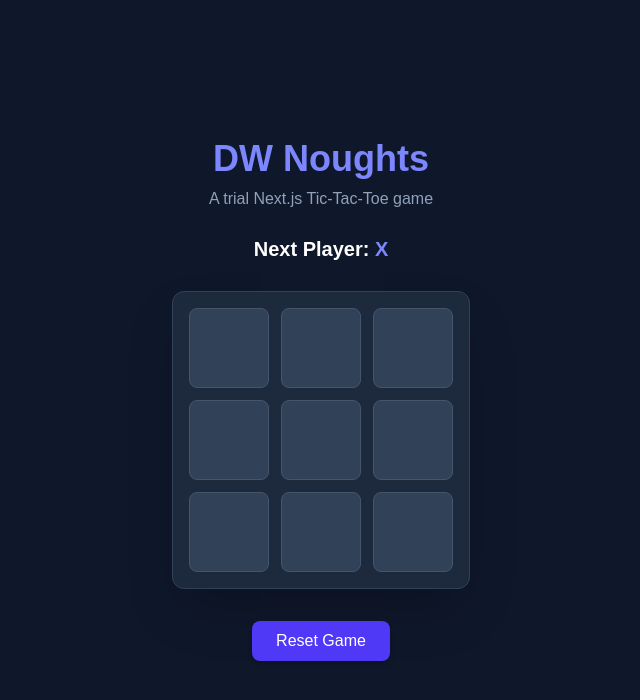
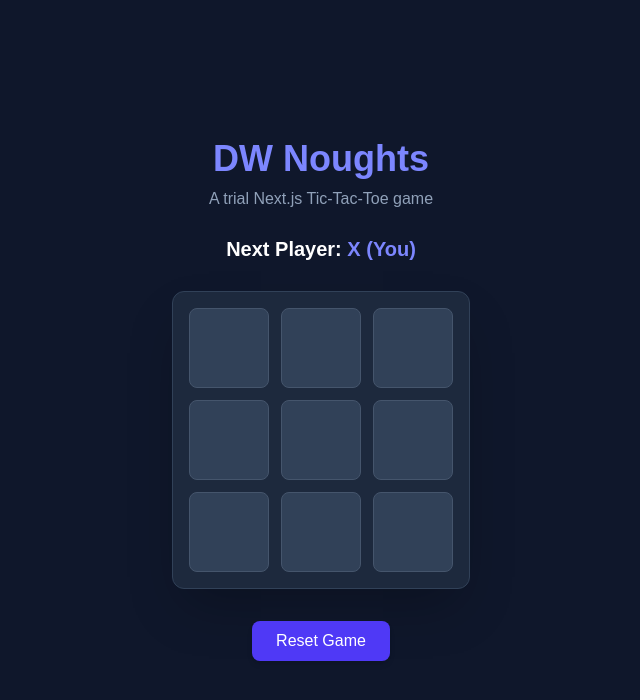
Before and after one commit to Delta-Source-AU/my-trial-app, a Next.js app: page / in a window 1280 px wide. Shown: the top 700 px of the page, without its empty margins (319-959 px from the left). Built offline with nearby package versions, Linux system fonts and the light colour scheme.

Commit message:
Machine Player

```diff
--- a/app/page.tsx
+++ b/app/page.tsx
@@ -1,6 +1,6 @@
 'use client';
 
-import { useState } from 'react';
+import { useState, useEffect } from 'react';
 
 export default function Home() {
   const [board, setBoard] = useState<Array<string | null>>(Array(9).fill(null));
@@ -25,14 +25,80 @@ export default function Home() {
   const winner = calculateWinner(board);
   const isDraw = !winner && board.every((square) => square !== null);
 
+  // Minimax Algorithm to evaluate best computer move
+  const minimax = (
+    currentBoard: Array<string | null>,
+    depth: number,
+    isMaximizing: boolean
+  ): { score: number; index?: number } => {
+    const result = calculateWinner(currentBoard);
+    if (result === 'O') return { score: 10 - depth };
+    if (result === 'X') return { score: depth - 10 };
+    if (currentBoard.every((s) => s !== null)) return { score: 0 };
+
+    const emptyIndices = currentBoard
+      .map((val, idx) => (val === null ? idx : null))
+      .filter((val): val is number => val !== null);
+
+    if (isMaximizing) {
+      let bestScore = -Infinity;
+      let bestMove: number | undefined;
+
+      for (const index of emptyIndices) {
+        currentBoard[index] = 'O';
+        const score = minimax(currentBoard, depth + 1, false).score;
+        currentBoard[index] = null;
+
+        if (score > bestScore) {
+          bestScore = score;
+          bestMove = index;
+        }
+      }
+      return { score: bestScore, index: bestMove };
+    } else {
+      let bestScore = Infinity;
+      let bestMove: number | undefined;
+
+      for (const index of emptyIndices) {
+        currentBoard[index] = 'X';
+        const score = minimax(currentBoard, depth + 1, true).score;
+        currentBoard[index] = null;
+
+        if (score < bestScore) {
+          bestScore = score;
+          bestMove = index;
+        }
+      }
+      return { score: bestScore, index: bestMove };
+    }
+  };
+
+  // Computer Turn Effect
+  useEffect(() => {
+    if (!isXNext && !winner && !isDraw) {
+      // Slight delay to simulate natural play/thinking speed
+      const timer = setTimeout(() => {
+        const bestMove = minimax(board.slice(), 0, true).index;
+        if (bestMove !== undefined) {
+          const nextBoard = board.slice();
+          nextBoard[bestMove] = 'O';
+          setBoard(nextBoard);
+          setIsXNext(true);
+        }
+      }, 400);
+
+      return () => clearTimeout(timer);
+    }
+  }, [isXNext, board, winner, isDraw]);
+
   const handleClick = (index: number) => {
-    // Ignore click if square is filled or game is won
-    if (board[index] || winner) return;
+    // Ignore click if square is filled, game is won, or it's the computer's turn
+    if (board[index] || winner || !isXNext) return;
 
     const nextBoard = board.slice();
-    nextBoard[index] = isXNext ? 'X' : 'O';
+    nextBoard[index] = 'X';
     setBoard(nextBoard);
-    setIsXNext(!isXNext);
+    setIsXNext(false);
   };
 
   const resetGame = () => {
@@ -50,7 +116,9 @@ export default function Home() {
         {winner && <span className="text-green-400">Winner: {winner}! 🎉</span>}
         {isDraw && <span className="text-yellow-400">It's a Draw! 🤝</span>}
         {!winner && !isDraw && (
-          <span>Next Player: <strong className={isXNext ? 'text-indigo-400' : 'text-pink-400'}>{isXNext ? 'X' : 'O'}</strong></span>
+          <span>
+            Next Player: <strong className={isXNext ? 'text-indigo-400' : 'text-pink-400'}>{isXNext ? 'X (You)' : 'O (AI)'}</strong>
+          </span>
         )}
       </div>
 
@@ -60,7 +128,8 @@ export default function Home() {
           <button
             key={index}
             onClick={() => handleClick(index)}
-            className="w-20 h-20 text-3xl font-extrabold bg-slate-700 hover:bg-slate-600 rounded-lg flex items-center justify-center transition border border-slate-600"
+            disabled={!isXNext || !!square || !!winner}
+            className="w-20 h-20 text-3xl font-extrabold bg-slate-700 hover:bg-slate-600 rounded-lg flex items-center justify-center transition border border-slate-600 disabled:cursor-not-allowed"
           >
             <span className={square === 'X' ? 'text-indigo-400' : 'text-pink-400'}>
               {square}
```
